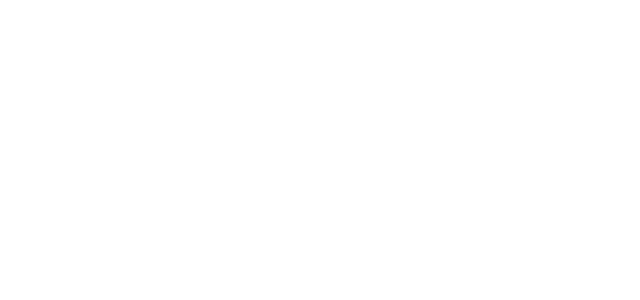
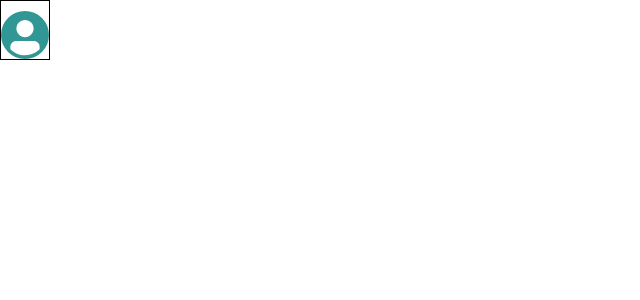
Before and after one commit to daneneutzling/padel-beer-cup, a React (Create React App) app: page / in a window 1280 px wide. Shown: the top 300 px of the page, without its empty margins (0-640 px from the left). Built offline with nearby package versions, Linux system fonts and the light colour scheme.

Commit message:
Add User Icon

```diff
--- a/src/App.css
+++ b/src/App.css
@@ -1,38 +1,14 @@
-.App {
-  text-align: center;
+.chakra {
+  position: relative;
 }
 
-.App-logo {
-  height: 40vmin;
-  pointer-events: none;
+.App {
+  border: 1px solid black;
+  width: max-content;
 }
 
-@media (prefers-reduced-motion: no-preference) {
-  .App-logo {
-    animation: App-logo-spin infinite 20s linear;
-  }
+.icon-user {
+  display: flex;
+  justify-content: center;
+  padding-top: 10px;
 }
-
-.App-header {
-  background-color: #282c34;
-  min-height: 100vh;
-  display: flex;
-  flex-direction: column;
-  align-items: center;
-  justify-content: center;
-  font-size: calc(10px + 2vmin);
-  color: white;
-}
-
-.App-link {
-  color: #61dafb;
-}
-
-@keyframes App-logo-spin {
-  from {
-    transform: rotate(0deg);
-  }
-  to {
-    transform: rotate(360deg);
-  }
-}
--- a/src/App.js
+++ b/src/App.js
@@ -1,10 +1,15 @@
 import './App.css';
 import { ChakraProvider } from "@chakra-ui/react"
-import { Button } from "@chakra-ui/react"
+import { Avatar } from "@chakra-ui/react";
 
 function App() {
   return (
-    <ChakraProvider>
+    <ChakraProvider className='chackra'>
+      <div className='App'>
+        <div className='icon-user'>
+          <Avatar bg='teal.500'/>
+        </div>
+      </div>
     </ChakraProvider>
   );
 }
```
